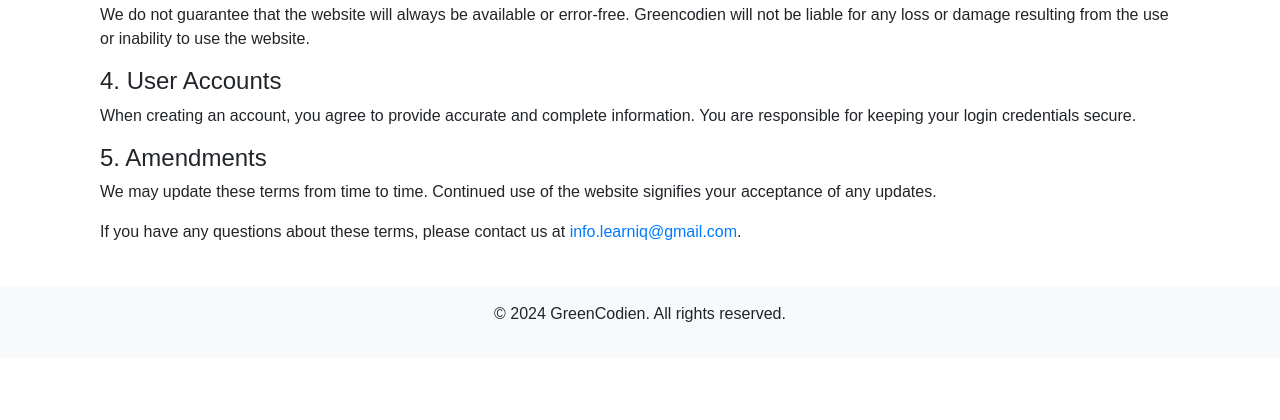
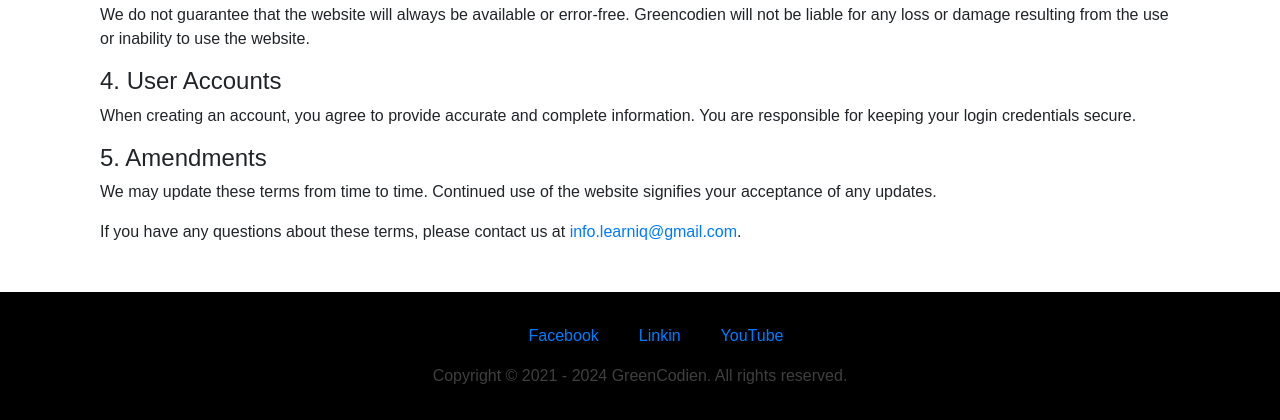
Before and after one commit to Ymffuture/Python_Website-, a Flask app: page /views/ in a window 1280 px wide. Shown: the part 442-862 px from the top of the page. Before the commit the page ends 764 px from the top, so only its background shows below. Run offline with Flask 3, Linux system fonts and the light colour scheme; some libraries are stand-ins or nearby versions.

Commit message:
Add files via upload

```diff
--- a/App.py
+++ b/App.py
@@ -1,8 +1,8 @@
-from flask import Flask
+from flask import Flask # type: ignore
 from views import views
 
 app = Flask(__name__)
 app.register_blueprint(views , url_prefix = "/views")
 
 if __name__ == '__main__':
-    app.run(debug=True)
+    app.run(debug=True , port=5373)
--- a/static/styles.css
+++ b/static/styles.css
@@ -22,11 +22,24 @@
     padding: 20px;
 }
 
-footer {
-    background: #FFD700 !important;
+.footer {
+    background: #000000 !important;
     text-align: center;
     padding: 10px;
-    position: fixed;
-    bottom: 0;
     width: 100%;
+    color: rgb(63, 63, 63);
 }
+.socials{
+    display: flex;
+    gap: 40px;
+    text-align: center;
+    justify-content: center;
+}
+.socials li{
+    display: flex;
+cursor: pointer;
+transition: .3s all;
+}
+.socials li:hover{
+   color: aliceblue;
+}
--- a/templates/Privacy-Policy.html
+++ b/templates/Privacy-Policy.html
@@ -2,7 +2,7 @@
 {% block content %}
 
 <div class="container my-5">
-    <h2 class="text-center mb-4">Privacy Policy</h2>
+    <h2 class="text-center mb-4">{{heading}}</h2>
     <p>Your privacy is important to us at <strong>Greencodien</strong>. This Privacy Policy explains how we collect, use, and protect your information.</p>
 
     <h4>1. Information We Collect</h4>
--- a/templates/Terms.html
+++ b/templates/Terms.html
@@ -1,7 +1,7 @@
 {% extends 'base.html' %}
 {% block content %}
 <div class="container my-5">
-    <h2 class="text-center mb-4">Terms and Conditions</h2>
+    <h2 class="text-center mb-4">{{heading_h1}}</h2>
     <p>Welcome to <strong>Greencodien</strong>. By accessing and using our website, you agree to comply with and be bound by the following terms and conditions.</p>
 
     <h4>1. Use of Website</h4>
--- a/templates/base.html
+++ b/templates/base.html
@@ -43,11 +43,32 @@
     <div class="container my-5">
         {% block content %}{% endblock %}
     </div>
-    <footer class="bg-light text-center py-3">
-        <p>&copy; 2024 GreenCodien. All rights reserved.</p>
+    <footer class="footer text-center py-3">
+        <p class="text-center socials">
+            <ul class="flex flex-sm-row socials">
+                <li><a href="www.facebook.com" target="_blank">Facebook</a></li>
+                <li><a href="www.linkin.com">Linkin</a></li>
+                <li><a href="www.youtube.com">YouTube</a></li>
+            </ul>
+        </p>
+        <p>Copyright &copy; 2021 - <span id="time"></span>  GreenCodien. All rights reserved.</p>
     </footer>
     <script
         src="https://cdn.jsdelivr.net/npm/bootstrap@5.3.2/dist/js/bootstrap.bundle.min.js">
+    </script>
+    <script> const date = new Date().getFullYear();
+    document.getElementById('time').innerHTML = date;
+
+    const Facebook = ()=>{
+  window.open('www.facebook.com', '_blank' , "width=600,height=400,resizeable=yes");
+
+    }
+    const Linkin = ()=>{
+        window.open('www.linkin.com', '_blank' , "width=600,height=400,resizeable=yes");
+    }
+    const YouTube = ()=>{
+        window.open('www.youtube.com', '_blank' , "width=600,height=400,resizeable=yes");
+    }
     </script>
     <!-- Local Bootstrap JS -->
     <script src="{{ url_for('static', filename='js/bootstrap.bundle.min.js') }}"></script>
--- a/templates/contact.html
+++ b/templates/contact.html
@@ -7,7 +7,7 @@
         Thank you for your message! We will get back to you shortly.
     </div>
     {% else %}
-    <form method="POST" action="/contact" class="mt-4 mx-auto" style="max-width: 600px;">
+    <form method="POST" action="/views/contact" class="mt-4 mx-auto" style="max-width: 600px;">
         <div class="mb-3">
             <label for="name" class="form-label">Name</label>
             <input type="text" class="form-control" id="name" name="name" required>
--- a/views.py
+++ b/views.py
@@ -1,17 +1,17 @@
-from flask import Blueprint ,render_template, request
+from flask import Blueprint ,render_template, request # type: ignore
 
 views = Blueprint(__name__ ,'views'   )
 
 @views.route('/' )
 def home():
-    return render_template('Terms.html')
+    return render_template('Terms.html' ,heading_h1='Terms and Conditions')
 @views.route('/base' )
 def base():
-    return render_template('base.html', title="000" )
+    return render_template('base.html' )
 
 @views.route('/Privacy-Policy')
 def PrivacyPolicy():
-    return render_template('Privacy-Policy.html')
+    return render_template('Privacy-Policy.html' , heading='Privacy Policy')
 
 @views.route('/contact', methods=['GET', 'POST'])
 def contact():
```
